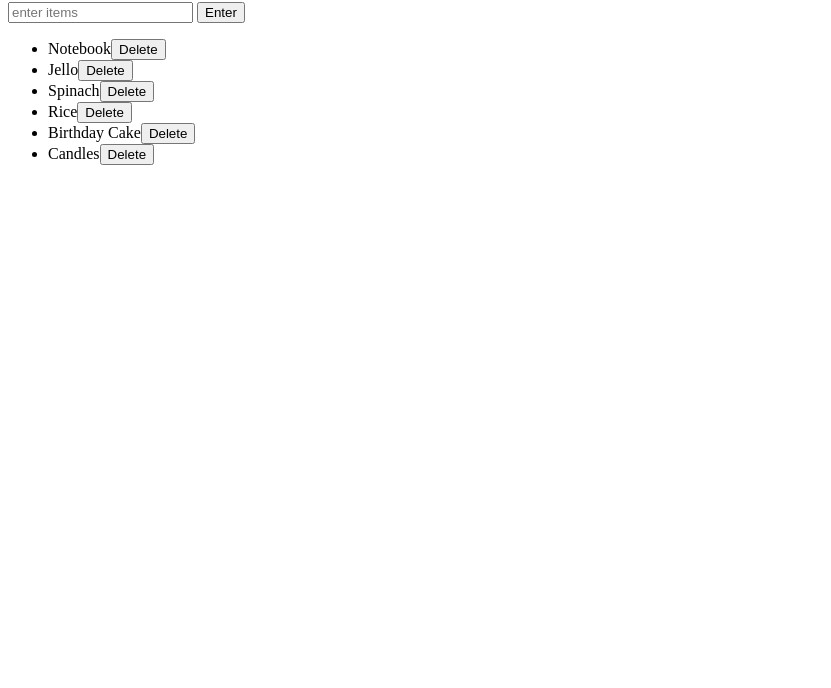
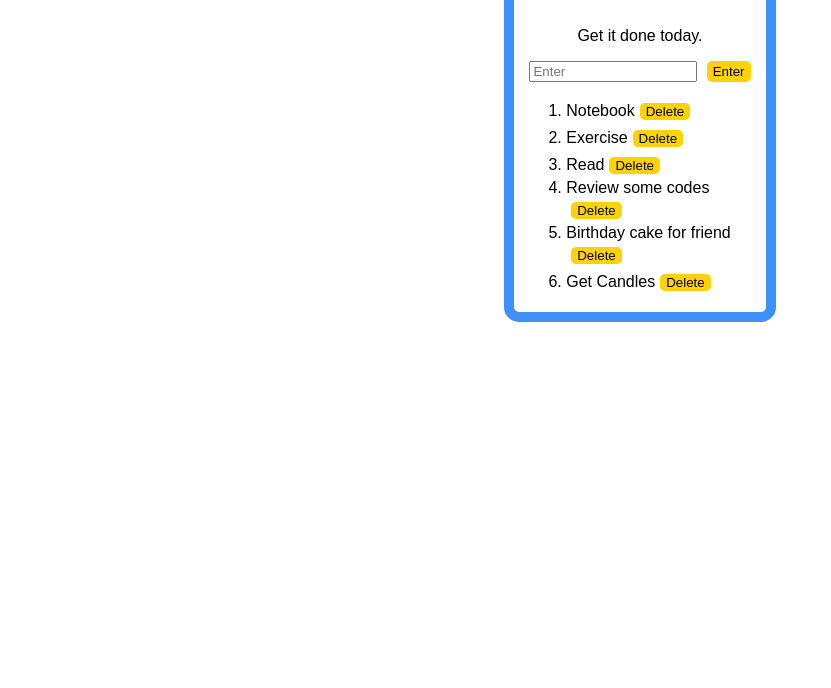
Before and after one commit to GloriBird/Simple-To-Do-List, a plain HTML site: page index.html in a window 1280 px wide. Shown: the part 112-800 px from the top of the page, without its empty margins (0-831 px from the left). Drawn offline with Linux system fonts and the light colour scheme.

Commit message:
update styling

```diff
--- a/index.html
+++ b/index.html
@@ -2,21 +2,29 @@
 <html>
   <head>
     <title>Javascript + DOM</title>
-	<link rel="stylesheet" type="text/css" href="style.css">
+    <link rel="stylesheet" type="text/css" href="style.css" />
   </head>
   <body>
-	<h1>Shopping List</h1>
-	<p id="first">Get it done today</p>
-	<input id="userinput" type="text" placeholder="enter items">
+    <div class="container">
+      <h1 class="">To-Do List</h1>
+      <p id="first">Get it done today.</p>
+      <div class="listArea">
+        <div class="inputArea">
+          <input id="userinput" type="text" placeholder="Enter" />
           <button id="enter">Enter</button>
-		<ul>
-			<li class="bold red" random="23">Notebook</li>
-			<li>Jello</li>
-			<li>Spinach</li>
-			<li>Rice</li>
-			<li>Birthday Cake</li>
-			<li>Candles</li>
-		</ul>
+        </div>
+        <div class="wrapper">
+          <ol class="list">
+            <li><span>Notebook</span></li>
+            <li><span>Exercise</span></li>
+            <li><span>Read</span></li>
+            <li><span>Review some codes</span></li>
+            <li><span>Birthday cake for friend</span></li>
+            <li><span>Get Candles</span></li>
+          </ol>
+        </div>
+      </div>
+    </div>
     <script type="text/javascript" src="script.js"></script>
   </body>
 </html>
--- a/script.js
+++ b/script.js
@@ -1,64 +1,61 @@
-var button = document.getElementById("enter");
-var input = document.getElementById("userinput");
-var ul = document.querySelector("ul");
-var li = document.querySelectorAll("li");
+const button = document.getElementById("enter");
+const input = document.getElementById("userinput");
+const ol = document.querySelector("ol");
+const li = document.querySelectorAll("li");
 
-// Adding Delete Button
-li.forEach(function(i) {
-  var deleteButton = document.createElement('BUTTON');
-  deleteButton.appendChild(document.createTextNode('Delete'));
+li.forEach((i) => {
+  const deleteButton = document.createElement("BUTTON");
+  deleteButton.appendChild(document.createTextNode("Delete"));
   i.appendChild(deleteButton);
 });
 
-function inputLength() {
+const inputLength = () => {
   return input.value.length;
-}
+};
 
-// Addition - Added Delete Button along with new list
-function createListElement() {
-	var li = document.createElement("li");
-	var span = document.createElement("BUTTON");
-	li.appendChild(document.createTextNode(input.value));
-	span.appendChild(document.createTextNode("Delete"));
-	ul.appendChild(li);
+const createListElement = () => {
+  const li = document.createElement("li");
+  const span = document.createElement("span");
+  const btn = document.createElement("BUTTON");
+  span.appendChild(document.createTextNode(input.value));
+  btn.appendChild(document.createTextNode("Delete"));
+  ol.appendChild(li);
   li.appendChild(span);
+  li.appendChild(btn);
   input.value = "";
-}
+};
 
-
-function addListAfterClick() {
+const addListAfterClick = () => {
   if (inputLength() > 0) {
     createListElement();
   }
-}
+};
 
-function addListAfterKeypress(event) {
+const addListAfterKeypress = (event) => {
   if (inputLength() > 0 && event.keyCode === 13) {
     createListElement();
   }
-}
+};
 
 button.addEventListener("click", addListAfterClick);
 
 input.addEventListener("keypress", addListAfterKeypress);
 
-
-// Strike
-ul.addEventListener("click", (event) => {
+ol.addEventListener("click", (event) => {
   const target = event.target;
-	if (target.matches("li")) {
+  console.log(`target:`, target);
+  if (target.matches("span")) {
     target.classList.toggle("done");
   }
 });
 
-// Delete Button
-ul.addEventListener("click", (event) => {
-	if(event.target.tagName === 'BUTTON') {
+ol.addEventListener("click", (event) => {
+  if (event.target.tagName === "BUTTON") {
     const button = event.target;
     const li = button.parentNode;
-		const ul = li.parentNode;
-		if(button.textContent === 'Delete') {
-			ul.removeChild(li);
+    const ol = li.parentNode;
+    if (button.textContent === "Delete") {
+      ol.removeChild(li);
     }
   }
 });
--- a/style.css
+++ b/style.css
@@ -1,23 +1,65 @@
-.coolTitle {
-  text-align: center;
-  font-family: 'Oswald', Helvetica, sans-serif;
-  font-size: 40px;
-  transform: skewY(-10deg);
-  letter-spacing: 4px;
-  word-spacing: -8px;
-  color: tomato;
-  text-shadow:
-    -1px -1px 0 firebrick,
-    -2px -2px 0 firebrick,
-    -3px -3px 0 firebrick,
-    -4px -4px 0 firebrick,
-    -5px -5px 0 firebrick,
-    -6px -6px 0 firebrick,
-    -7px -7px 0 firebrick,
-    -8px -8px 0 firebrick,
-    -30px 20px 40px dimgrey;
+body {
+  display: flex;
+  flex-direction: column;
+  justify-content: center;
+  align-items: center;
+  font-family: Arial, Helvetica, sans-serif;
+}
+
+.container {
+  display: flex;
+  flex-direction: column;
+  align-items: center;
+  border: 10px solid rgb(60, 144, 247);
+  border-radius: 15px;
+  margin-top: 2%;
+  width: 20%;
+}
+
+.wrapper {
+  display: flex;
+  flex-direction: row;
+  justify-content: start;
+  width: 100%;
+}
+
+.listArea {
+  width: 90%;
+  display: flex;
+  flex-direction: column;
+}
+
+.inputArea {
+  width: 100%;
+  display: flex;
+  flex-direction: row;
+  justify-content: center;
+}
+
+.inputArea > button {
+  margin-left: 10px;
+}
+
+input {
+  width: 70%;
 }
 
 .done {
   text-decoration: line-through;
 }
+
+li > button {
+  margin: 5px;
+}
+
+span:hover {
+  cursor: pointer;
+}
+
+button,
+button:hover {
+  background-color: rgb(255, 210, 8);
+  border-radius: 5px;
+  border: none;
+  cursor: pointer;
+}
```
Lines whose indentation alone changed are shown as unchanged.
